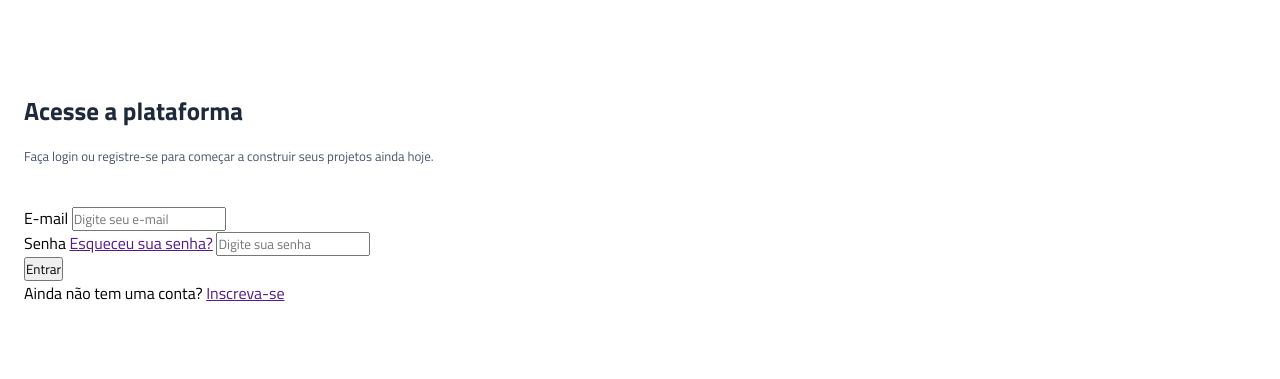
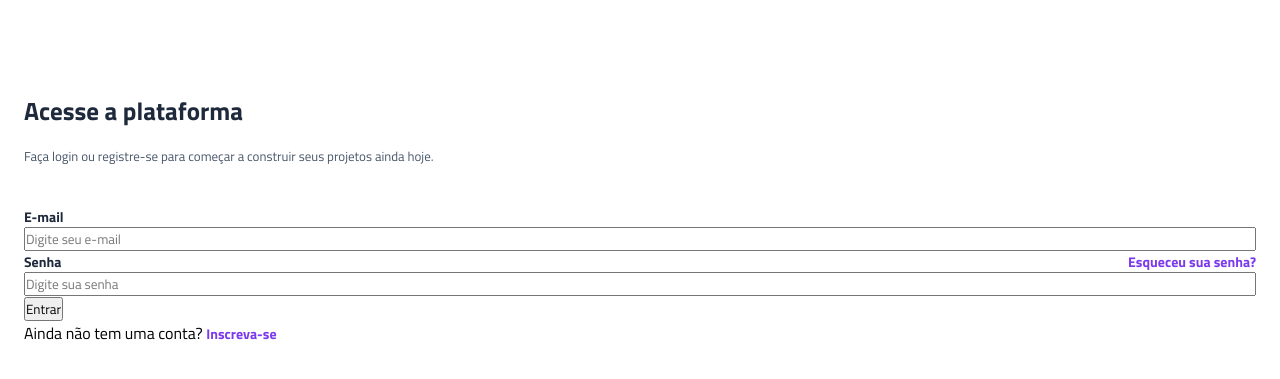
Before and after one commit to KynPrism/projeto-vertigo, a plain HTML site: page index.html in a window 1280 px wide. Shown: the part 101-480 px from the top of the page. Drawn offline with Linux system fonts and the light colour scheme.

Commit message:
estilização dos labels e das âncoras de seção de login

```diff
--- a/index.html
+++ b/index.html
@@ -30,8 +30,10 @@
                     <input type="email" placeholder="Digite seu e-mail" id="email">
                 </div>
                 <div class="input-box">
-                    <label for="senha">Senha</label>
-                    <a href="">Esqueceu sua senha?</a>
+                    <div>
+                        <label for="senha">Senha</label>
+                        <a href="">Esqueceu sua senha?</a>
+                    </div>
                     <input type="password" placeholder="Digite sua senha" id="senha">
                 </div>
 
--- a/style.css
+++ b/style.css
@@ -12,6 +12,7 @@
 :root {
     --gray-800: #1e293b;
     --gray-600: #475569;
+    --purple: #7c3aed
 }
 
 /* número = 20 */
@@ -48,5 +49,32 @@ main {
     color: var(--gray-600);
 }
 
+.input-box {
+    display: flex;
+    flex-direction: column;
+}
+
+.input-box div {
+    display: flex;
+    justify-content: space-between;
+    align-items: center;
+}
+
+.login label {
+    font-size: 0.875rem;
+    color: var(--gray-800);
+    font-weight: 600;
+}
+
+.login a {
+    color: var(--purple);
+    text-decoration: none;
+    font-size: 0.875rem;
+    font-weight: 600;
+}
+
+.login a:hover {
+    text-decoration: underline;
+}
 
 /* nome da cor, rgb, rgba, hex, hsl, hwb */
```
